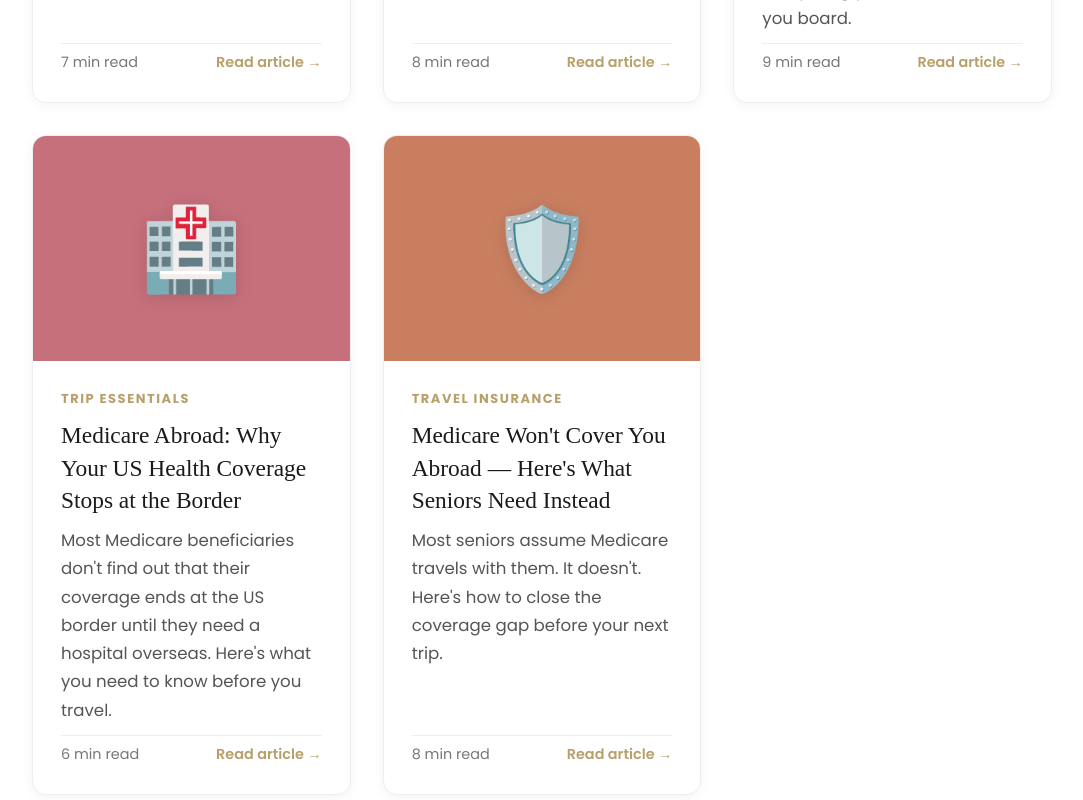
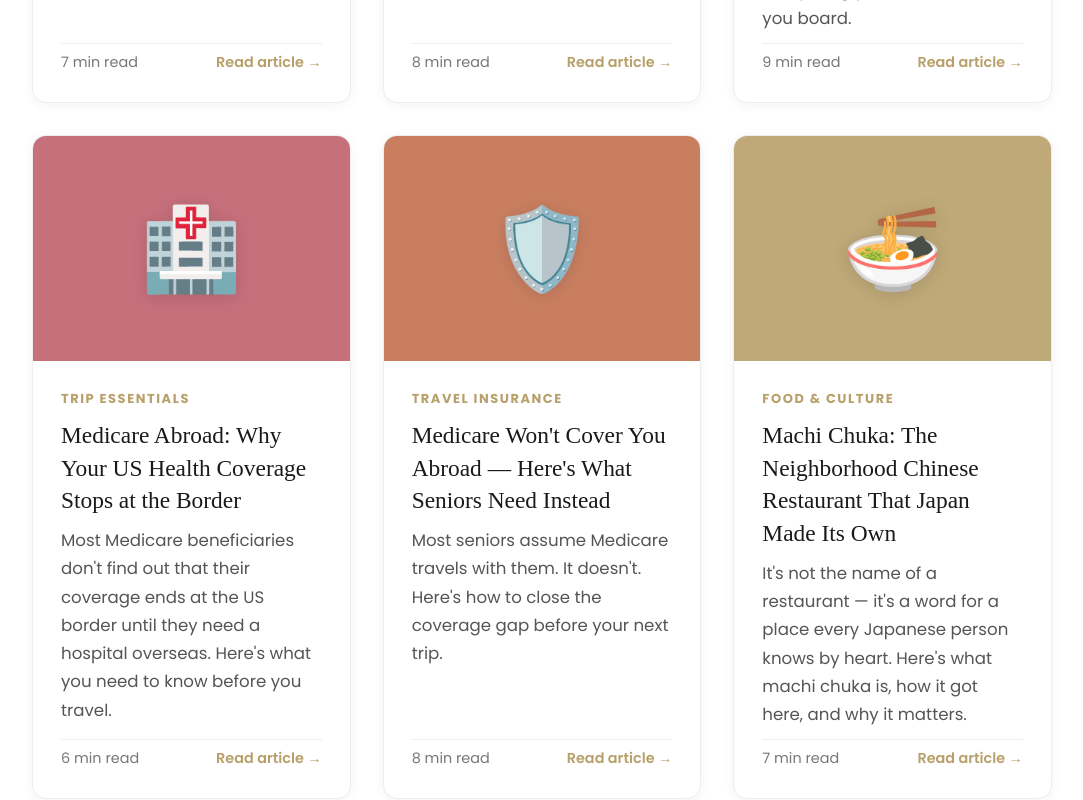
Before and after one commit to y-007/gohan_world, a React (Vite) app in the folder travel_website/: page /articles in a window 1280 px wide. Shown: the part 1100-1900 px from the top of the page, without its empty margins (98-1181 px from the left). Built offline with nearby package versions, Linux system fonts and the light colour scheme; a web font is replaced by a local one.

Commit message:
add machi chuka article with hero image

```diff
--- a/travel_website/src/data/articles.js
+++ b/travel_website/src/data/articles.js
@@ -685,6 +685,69 @@ export const articles = [
     ],
   },
 
+  {
+    slug: 'machi-chuka-japan-neighborhood-chinese',
+    title: 'Machi Chuka: The Neighborhood Chinese Restaurant That Japan Made Its Own',
+    excerpt: 'It\'s not the name of a restaurant — it\'s a word for a place every Japanese person knows by heart. Here\'s what machi chuka is, how it got here, and why it matters.',
+    category: 'Food & Culture',
+    icon: '🍜',
+    accentColor: '#b8a06a',
+    heroImage: '/hero-machi-chuka-japan-neighborhood-chinese.jpg',
+    readTime: '7 min read',
+    date: 'April 2026',
+    affiliateDisclosure: true,
+    content: [
+      { type: 'paragraph', text: 'There\'s a restaurant near my grandmother\'s house in Tokyo that has been there my entire life. Same hand-painted sign. Same screen door that sticks in summer. Same two-burner wok station you can see from the counter if you lean just right. The menu is laminated and slightly sticky and I have every item memorized — gyoza, ramen, chahan, tenshin-han. You order by pointing. The owner\'s wife brings green tea without asking. This is machi chuka. And until recently, I never thought about what it actually is.' },
+      { type: 'h2', text: 'What "Machi Chuka" Actually Means' },
+      { type: 'paragraph', text: '町中華 — machi chuka — isn\'t the name of a restaurant. It\'s slang, the same way you\'d say "the Chinese place down the street" in English. It just means neighborhood Chinese — a catch-all for the small, family-run spots that have been feeding Japanese towns for decades. No chain. No brand. Just a worn wooden counter, the smell of garlic and sesame oil, and a laminated menu with gyoza, ramen, chahan, and tenshin-han. You\'ve probably walked past fifty of them without knowing there was a word for it.' },
+      { type: 'paragraph', text: 'What makes machi chuka interesting is that it\'s not really Chinese. Not anymore, and maybe not ever, in the way people mean. The food has been adapted so thoroughly to Japanese tastes that many of the dishes — tenshin-han, ankake yakisoba, thick starchy sauces over crispy noodles — simply don\'t exist in China. They were born in Japan, in restaurant kitchens exactly like the one I grew up eating in.' },
+      { type: 'h2', text: 'The History You Didn\'t Know You Were Eating' },
+      { type: 'paragraph', text: 'Chinese immigrants arrived in Japan through port cities like Yokohama and Nagasaki in the late 1800s, setting up restaurants in concentrated neighborhoods — Yokohama\'s Chinatown is still one of the largest in Asia. Then came the wars, and the waves afterward. Japanese soldiers returning from Manchuria in the late 1940s came back craving the pan-fried dumplings of the north, which they began selling at postwar black markets. Those dumplings became gyoza — crispier, garlickier, leaner on the filling than their Chinese jiaozi origins, served with a vinegar-soy-chili dipping sauce that\'s uniquely Japanese.' },
+      { type: 'paragraph', text: 'By the 1950s and 60s, Japanese cooks — not Chinese immigrants — were running most neighborhood Chinese restaurants. They cooked from memory and adaptation, adjusting to local ingredients, Japanese palates, and the limits of a two-burner kitchen on a tight Tokyo side street. The food got milder, sweeter, starchier. The sauces got thicker. Tenshin-han appeared on menus across the country, despite having no Chinese origin whatsoever. My mom always called it "Chinese food" when we ordered it. She wasn\'t wrong, exactly. But she wasn\'t quite right either.' },
+      { type: 'h2', text: 'The American Parallel: Chop Suey and Orange Chicken' },
+      { type: 'paragraph', text: 'Here\'s the thing that hit me when I moved to the US — America did the exact same thing. Chinese immigrants who arrived during the Gold Rush era created dishes specifically designed for non-Chinese customers: chop suey, chow mein, egg foo young. Food that used Chinese techniques but pivoted hard toward American tastes. Fortune cookies were invented in San Francisco, not Beijing. General Tso\'s chicken came from a Taiwanese-American restaurant in New York. By mid-century, Chinese-American restaurants were in every small town in the country.' },
+      { type: 'paragraph', text: 'A Japanese person eating at a small-town American Chinese restaurant for the first time might feel a familiar kind of deja vu. The worn laminated menus. The family behind the counter. The dishes that taste like somewhere but not quite where they say they\'re from. The difference is that Americans tend to know their Chinese food is Americanized, and that conversation has been going on for years. In Japan, machi chuka lived mostly in the background — so embedded in daily life that nobody thought to name it until recently. The term 町中華 only became widely used in Japanese media in the 2010s, when people started noticing these places were quietly disappearing.' },
+      { type: 'h2', text: 'What You Order at a Machi Chuka' },
+      { type: 'list', items: [
+        'Gyoza (餃子) — Pan-fried, always. Six or eight pieces, crispy bottom, soft top, served with vinegar and rayu (chili oil). Order a second plate immediately.',
+        'Ramen — Not artisanal. Not tonkotsu with a 40-year-old broth. Just ramen — shoyu or miso, good noodles, a slice of chashu, a soft egg if you\'re lucky.',
+        'Chahan (炒飯) — Fried rice done in a blistering wok. Better at machi chuka than almost anywhere else because they cook it the old way: fast, hot, no fussing.',
+        'Tenshin-han (天津飯) — A fluffy, crab-flavored omelette draped over white rice, smothered in either a sweet-savory ankake sauce or a tangy red version. It exists only in Japan.',
+        'Ankake Yakisoba — Crispy noodles buried under a thick, starchy sauce full of vegetables and pork. The sauce soaks in as you eat. You never want it to end.',
+      ] },
+      { type: 'tip', text: 'Gohan World tip: At most machi chuka, the best value is the set lunch — usually ramen or chahan plus gyoza, under ¥1,000. Many places don\'t have English menus, so memorizing gyoza, ramen, chahan, and tenshin-han gets you everywhere you need to go.' },
+      { type: 'h2', text: 'Where to Find It in Japan' },
+      { type: 'list', items: [
+        'Tokyo\'s shitamachi neighborhoods — Koenji, Kagurazaka, Yanaka, Shimokitazawa. The older the neighborhood, the more likely a family-run shop has survived.',
+        'Osaka\'s Tanimachi and Tsuruhashi areas — Dense with old-school eating culture; the shotengai streets here are especially good hunting grounds.',
+        'Yokohama\'s back streets near Kannai — The Chinatown itself is tourist-facing now, but the machi chuka spots in the surrounding blocks are the real thing.',
+        'Any old-school shotengai (covered shopping street) in any Japanese city — If there\'s a shotengai, there\'s almost certainly a machi chuka at the far end of it.',
+      ] },
+      { type: 'h2', text: 'Where to Find the American Version' },
+      { type: 'list', items: [
+        'San Francisco\'s Clement Street — The "other Chinatown," more neighborhood than tourist. Cantonese-American comfort food with decades of practice behind it.',
+        'Chicago\'s Chinatown on Wentworth Avenue — One of the oldest in the Midwest, with family restaurants that have been running since the 1950s.',
+        'Los Angeles, San Gabriel Valley — From Monterey Park outward, the range of Chinese-American food here is unmatched anywhere in the US.',
+        'Any small American town with a single Chinese restaurant — This is the most honest parallel to machi chuka. The place that\'s been there thirty years. The one everyone has eaten at a hundred times.',
+      ] },
+      { type: 'h2', text: 'Go Deeper With a Food Experience' },
+      { type: 'paragraph', text: 'If you want to get past the surface of Japan\'s neighborhood food culture — machi chuka included — a guided food walk or cooking class is one of the best ways to do it. These are the two I\'d point you toward.' },
+      { type: 'affiliate_card', badge: 'Experiences', name: 'Airbnb Experiences — Cooking & Culture', tagline: 'Cook with locals. Eat where they eat.', pros: [
+        'Verified local hosts in Tokyo, Kyoto, Osaka, and across the USA',
+        'Options range from gyoza-making classes to neighborhood food walks',
+        'Small groups — typically 2–10 people for a personal experience',
+      ], link: '#', // TODO: replace with Airbnb Experiences affiliate URL
+        linkText: 'Browse Cooking Experiences', sponsored: true },
+      { type: 'affiliate_card', badge: 'Tours', name: 'Viator — Food & Culture Tours', tagline: 'Guided food tours in Japan and the USA.', pros: [
+        'Neighborhood food walks and shotengai tours in Tokyo and Osaka',
+        'Street food experiences through Kyoto\'s Nishiki Market',
+        'Free cancellation on most bookings',
+      ], link: '#', // TODO: replace with Viator affiliate URL
+        linkText: 'Browse Food Tours', sponsored: true },
+      { type: 'paragraph', text: 'Both machi chuka and the small-town American Chinese restaurant exist in the same emotional space — a place where you know what you\'re going to order before you sit down, where the food is exactly what you need, and where someone\'s family has been feeding your neighborhood longer than you\'ve been alive. That\'s not a small thing. In food, that kind of continuity is everything.' },
+    ],
+  },
+
 ]
 
 export function getArticleBySlug(slug) {
```
Also changed, not shown: travel_website/public/hero-machi-chuka-japan-neighborhood-chinese.jpg (added).
